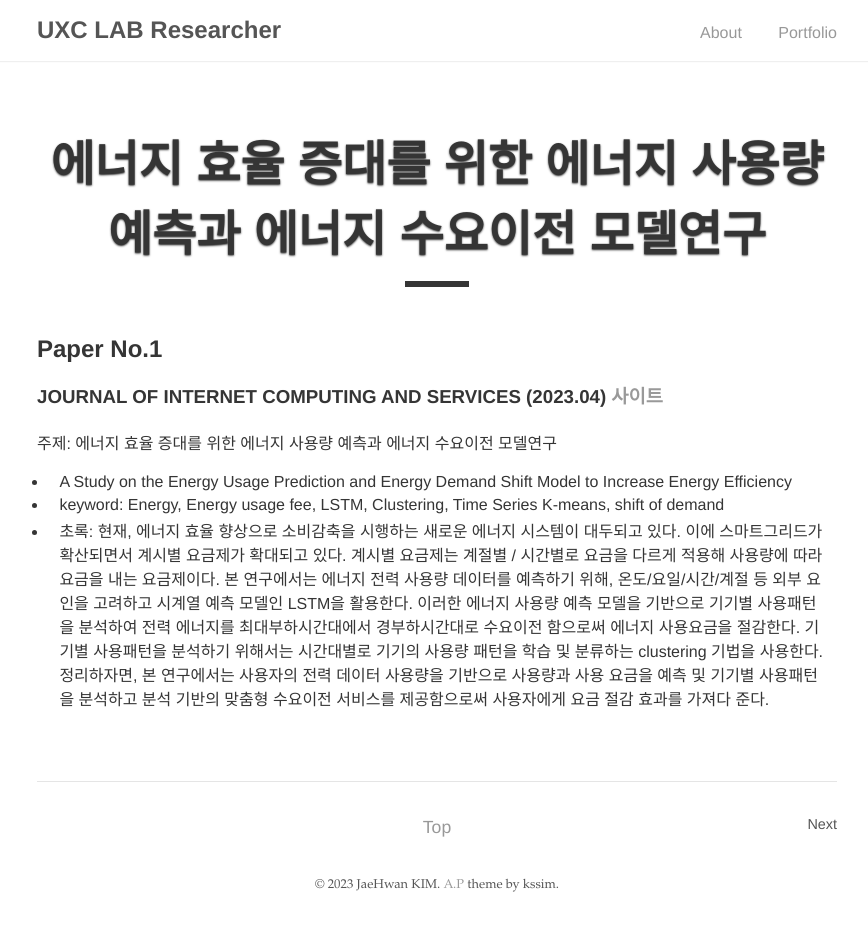
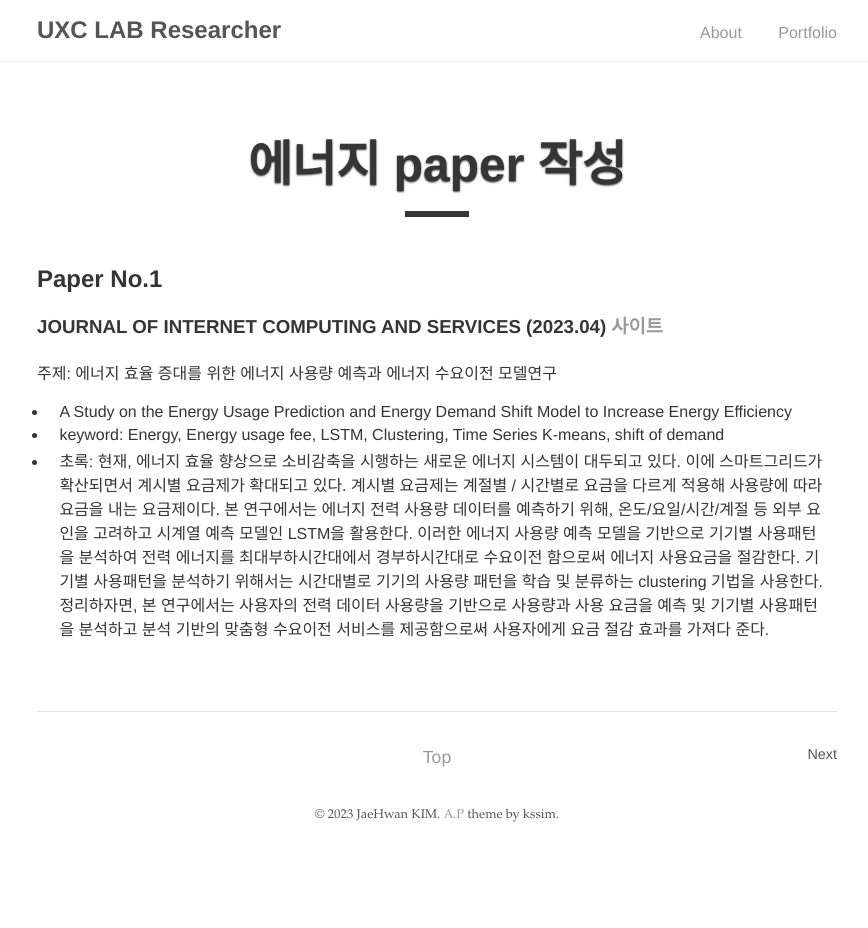
Before and after one commit to kjhwan98/kjhwan98.github.io, a Jekyll site: the page built from _posts/2023-04-01-Paper.md, in a window 1280 px wide. Shown: the whole page, without its empty margins (203-1071 px from the left). Built offline with Jekyll 4.4.1, drawn with Linux system fonts in a browser that asks for light colours; after the commit the page ends 900 px from its top, so only the background shows below that.

Commit message:
Update 2023-04-01-Paper.md

```diff
--- a/_posts/2023-04-01-Paper.md
+++ b/_posts/2023-04-01-Paper.md
@@ -1,6 +1,6 @@
 ---
 layout: post
-title: "에너지 효율 증대를 위한 에너지 사용량 예측과 에너지 수요이전 모델연구"
+title: "에너지 paper 작성"
 info: "KCI 등재"
 tech: "python"
 type: G
```
